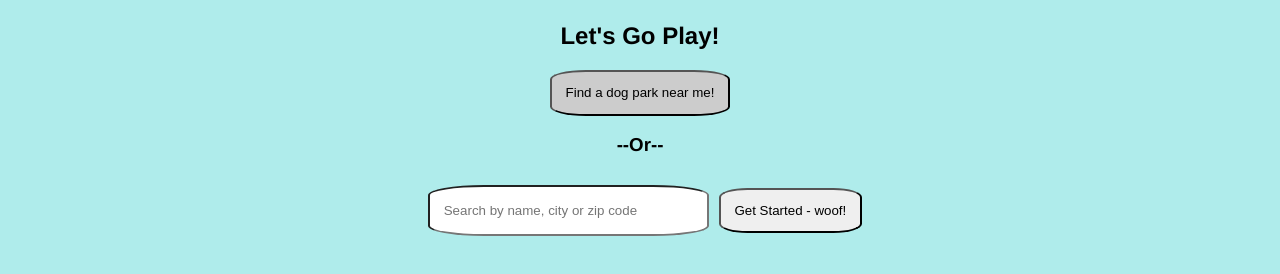
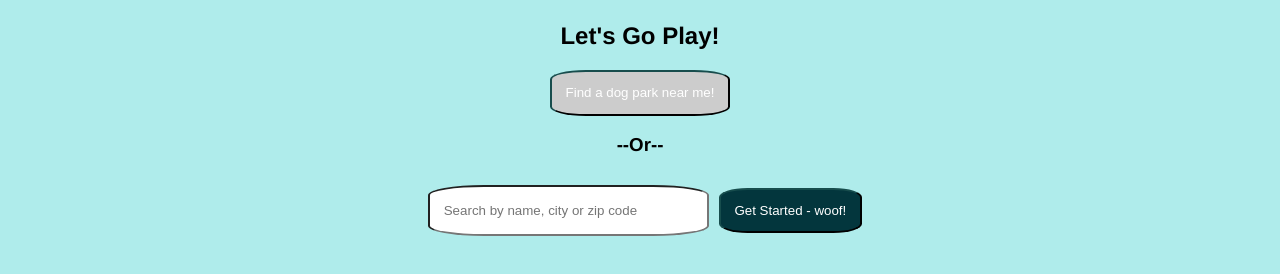
Before and after one commit to the-bone-yard/frontend, a Vue app: page /#/ in a window 1280 px wide. Shown: the part 1178-1452 px from the top of the page. Built offline with nearby package versions, Linux system fonts and the light colour scheme; no server answers; a web font is replaced by a local one.

Commit message:
Additional error handling from main rebase

```diff
--- a/src/components/FindPark.vue
+++ b/src/components/FindPark.vue
@@ -72,8 +72,15 @@ export default {
 }
 
 button {
+  border-color: #174D4D;
   border-radius: 20%;
   padding: 1em;
+  background-color: #03363D;
+  color: white;
+
+  &:hover {
+    background-color: #03523D;
+  }
 }
 
 .disabled {
```
